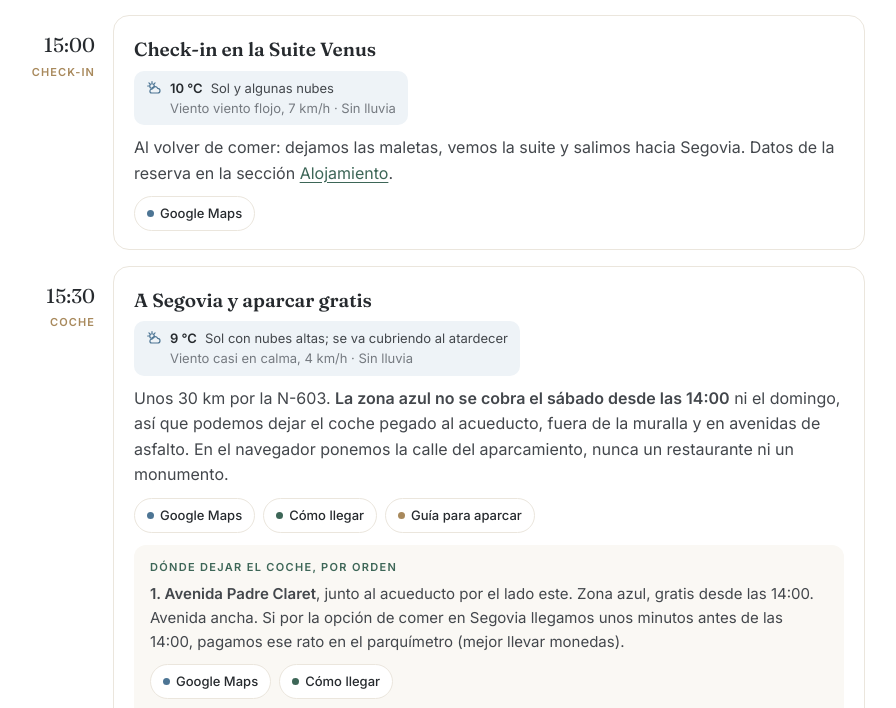
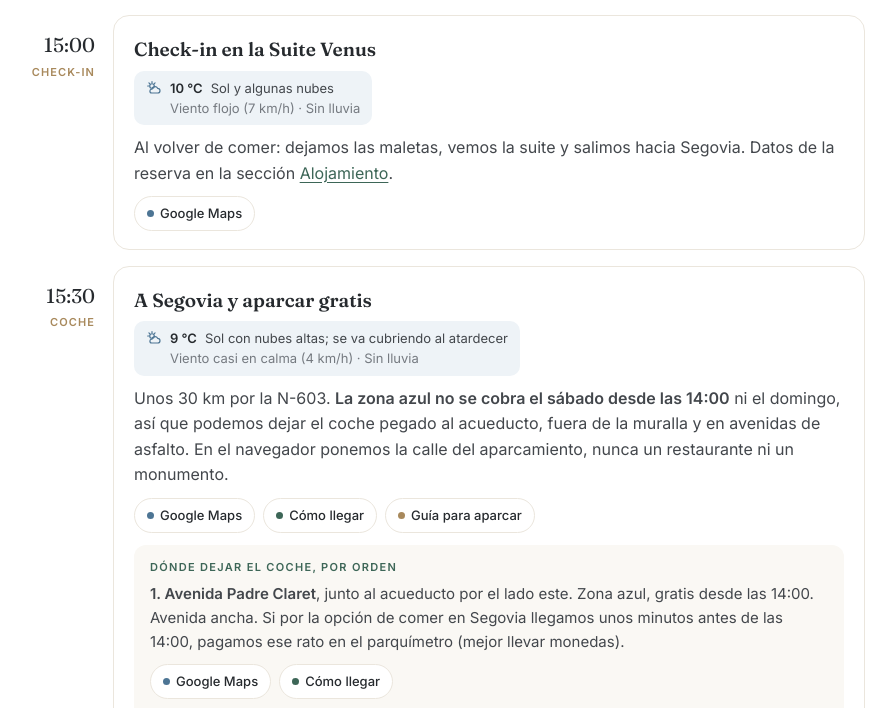
Before and after one commit to alvaroalonsoorigen-eng/aniversario-san-rafael, a plain HTML site: page index.html in a window 1280 px wide. Shown: the part 2565-3273 px from the top of the page, without its empty margins (215-1111 px from the left). Drawn offline with Linux system fonts and the light colour scheme.

Commit message:
Corrige el texto del viento
Co-Authored-By: Claude Opus 5.5 <noreply@anthropic.com>

```diff
--- a/index.html
+++ b/index.html
@@ -378,7 +378,7 @@ const WX_E = {i:"nubes", t:5,  w:3,  s:"Cubierto", r:"Sin lluvia"};
 const WX_F = {i:"nubes", t:6,  w:4,  s:"Cubierto, a 1.450 m", r:"Sin lluvia ni nieve"};
 const WX_G = {i:"nubes", t:8,  w:4,  s:"Cubierto", r:"Sin lluvia"};
 const WX_H = {i:"nubes", t:10, w:2,  s:"Cubierto, en Madrid", r:"Sin lluvia"};
-const windTxt = w => w < 6 ? `casi en calma, ${w} km/h` : `viento flojo, ${w} km/h`;
+const windTxt = w => w < 6 ? `casi en calma (${w} km/h)` : `flojo (${w} km/h)`;
 const wxHTML = x => `<div class="wx"><div class="wx-main"><span class="wx-i">${ICONS[x.i]}</span><span class="wx-t">${x.t} °C</span><span class="wx-s">${x.s}</span></div><div class="wx-sub">Viento ${windTxt(x.w)} · ${x.r}</div></div>`;
 
 function render(id, items){
```
